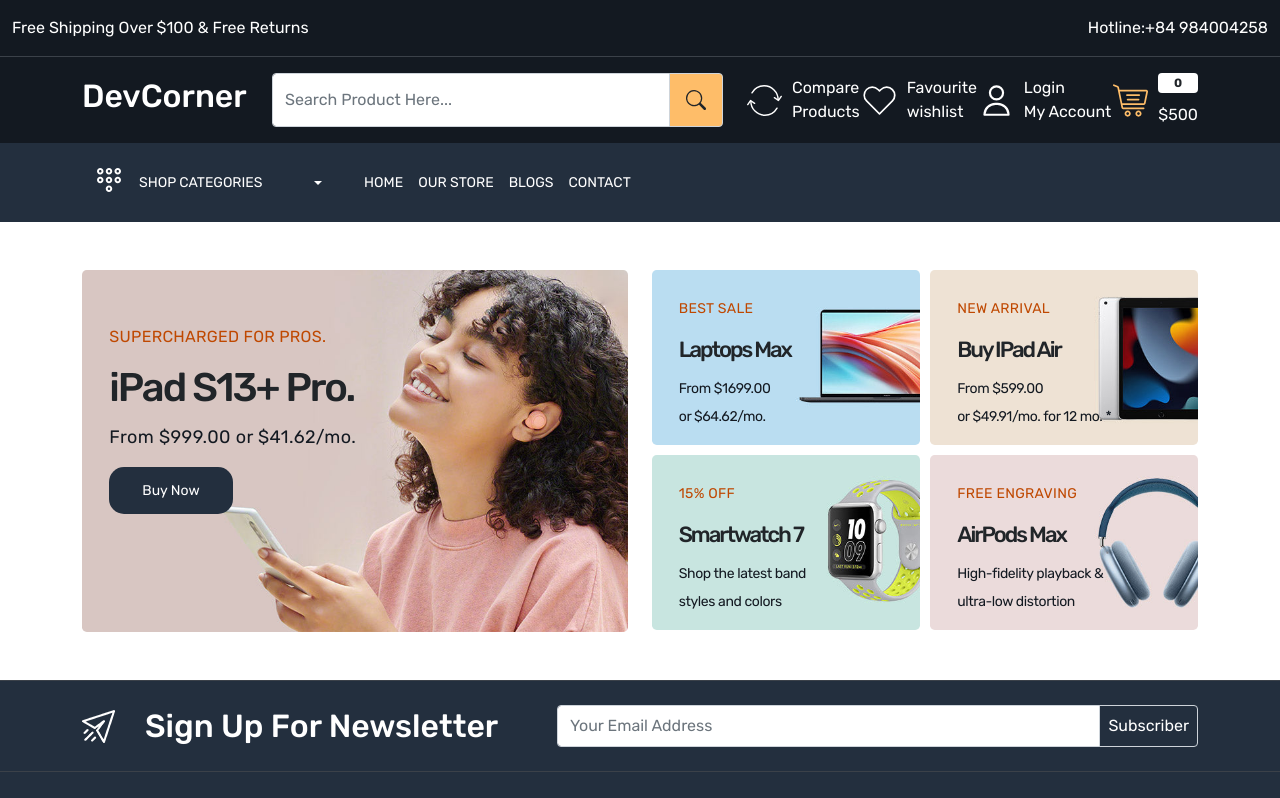
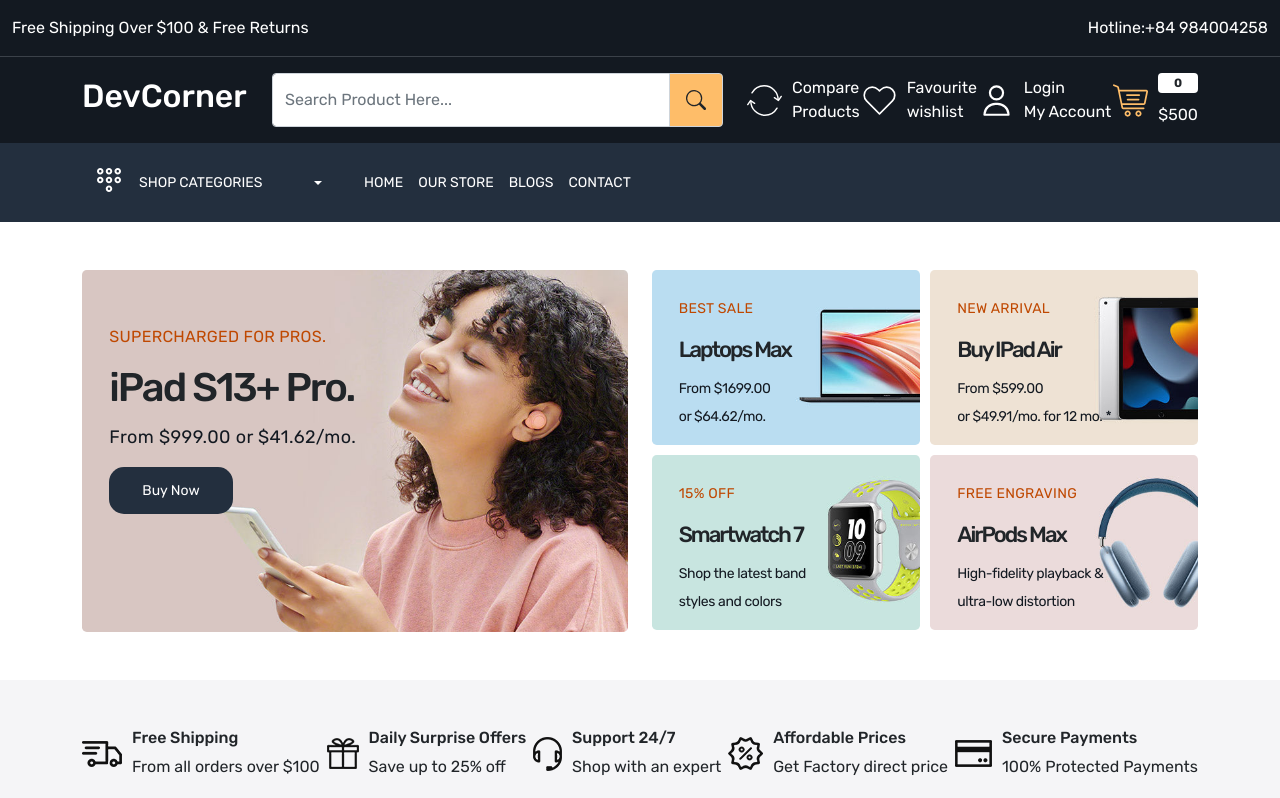
Before and after one commit to PuuGoo/E_Ecommerce_Puu, a React (Create React App) app: page / in a window 1280 px wide. Shown: the top 798 px of the page. Built offline with nearby package versions, Linux system fonts and the light colour scheme.

Commit message:
Home_Services

```diff
--- a/src/App.css
+++ b/src/App.css
@@ -9,6 +9,7 @@
   --color-febd69: #febd69;
   --color-232f3e: #232f3e;
   --color-bf4800: #bf4800;
+  --color-f5f5f7: #f5f5f7;
 }
 body {
   font-family: "Rubik", sans-serif;
@@ -170,4 +171,12 @@
 .small-banner {
   width: 49%;
 }
+
+/* home wrapper 2 */
+
+.home-wrapper-2 {
+  background-color: var(--color-f5f5f7);
+}
+
+/* home wrapper 2 Ends */
 /* Các thành phần Trang Chủ Kết Thúc Ở Đây*/
--- a/src/pages/Home.js
+++ b/src/pages/Home.js
@@ -85,6 +85,51 @@
           </div>
         </div>
       </section>
+      <section className="home-wrapper-2 py-5">
+        <div className="container">
+          <div className="row">
+            <div className="col-12">
+              <div className="services d-flex align-items-center justify-content-between">
+                <div className="d-flex align-items-center gap-10">
+                  <img src="images/service.png" alt="services" />
+                  <div>
+                    <h6>Free Shipping</h6>
+                    <p className="mb-0">From all orders over $100</p>
+                  </div>
+                </div>
+                <div className="d-flex align-items-center gap-10">
+                  <img src="images/service-02.png" alt="services" />
+                  <div>
+                    <h6>Daily Surprise Offers</h6>
+                    <p className="mb-0">Save up to 25% off</p>
+                  </div>
+                </div>
+                <div className="d-flex align-items-center gap-10">
+                  <img src="images/service-03.png" alt="services" />
+                  <div>
+                    <h6>Support 24/7</h6>
+                    <p className="mb-0">Shop with an expert</p>
+                  </div>
+                </div>
+                <div className="d-flex align-items-center gap-10">
+                  <img src="images/service-04.png" alt="services" />
+                  <div>
+                    <h6>Affordable Prices</h6>
+                    <p className="mb-0">Get Factory direct price</p>
+                  </div>
+                </div>
+                <div className="d-flex align-items-center gap-10">
+                  <img src="images/service-05.png" alt="services" />
+                  <div>
+                    <h6>Secure Payments</h6>
+                    <p className="mb-0">100% Protected Payments</p>
+                  </div>
+                </div>
+              </div>
+            </div>
+          </div>
+        </div>
+      </section>
     </>
   );
 };
```
